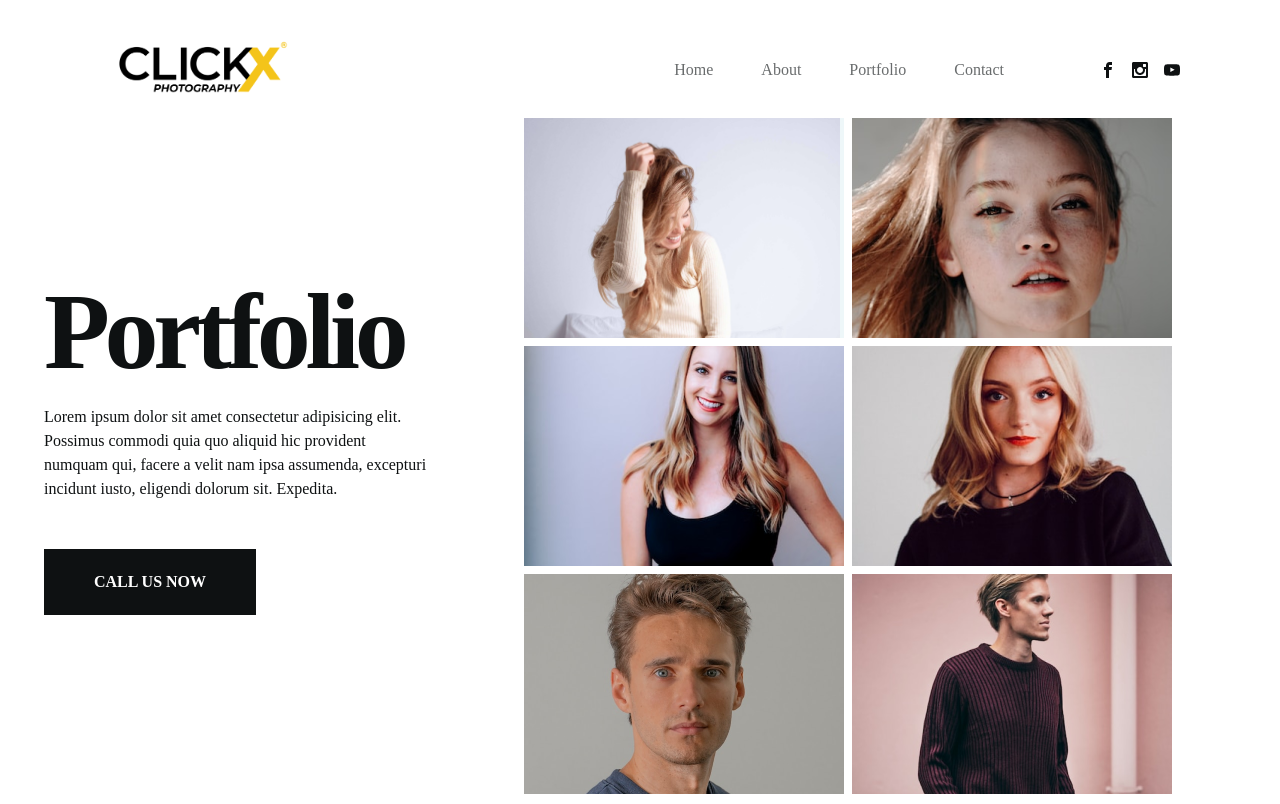
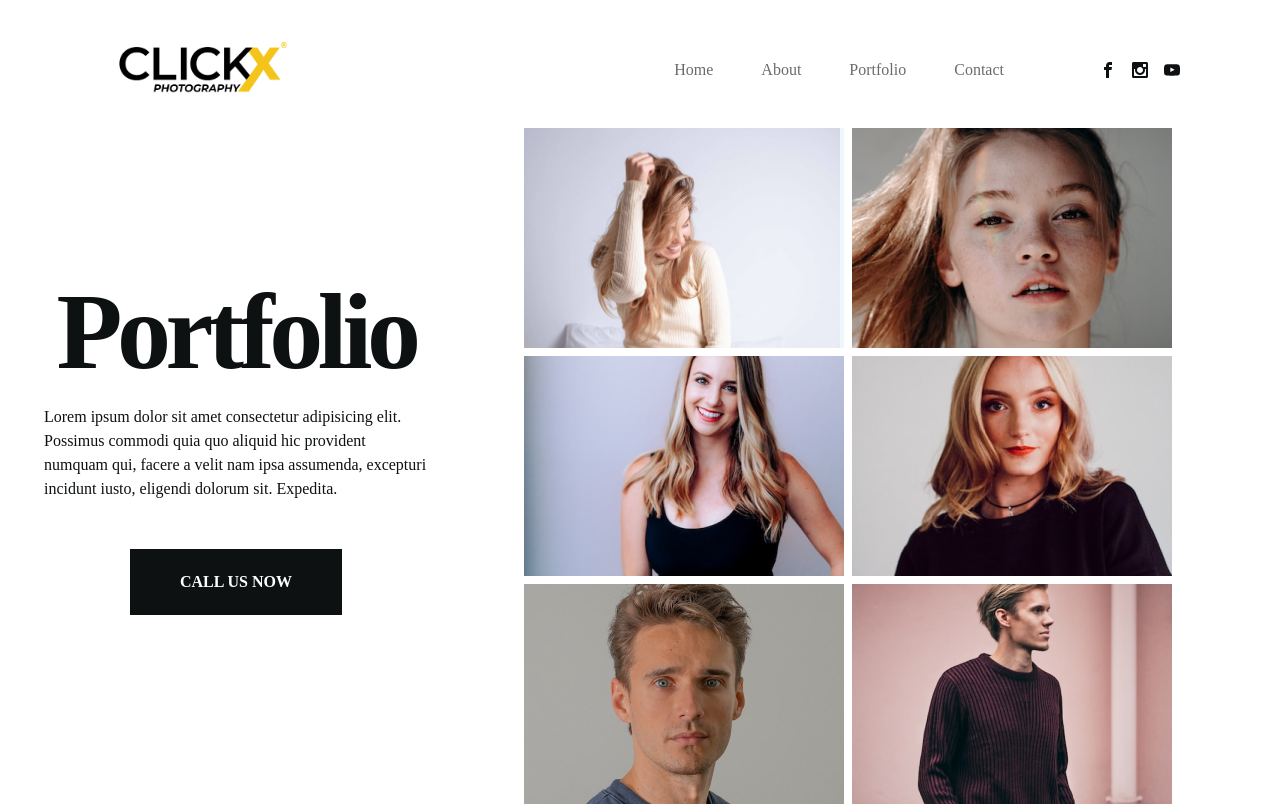
Before and after one commit to ClickX-Photography/clickx-portfolio, a React (Vite) app: page /portfolio in a window 1280 px wide. Built offline with nearby package versions, Linux system fonts and the light colour scheme.

Commit message:
update portfolio page

```diff
--- a/src/pages/Portfolio.tsx
+++ b/src/pages/Portfolio.tsx
@@ -12,12 +12,12 @@ const Portfolio = () => {
     <section className='section'>
       <div className='container mx-auto h-full relative'>
         <div className='flex flex-col lg:flex-row h-full items-center justify-start gap-x-24 text-center lg:text-left pt-24 lg:pt-36 pb-8'>
-          <div className='flex flex-col lg:items-start'>
+          <div className='flex flex-col lg:items-center'>
             <h1 className='h1'>Portfolio</h1>
             <p className='mb-12 max-w-sm'>Lorem ipsum dolor sit amet consectetur adipisicing elit. Possimus commodi quia quo aliquid hic provident numquam qui, facere a velit nam ipsa assumenda, excepturi incidunt iusto, eligendi dolorum sit. Expedita.</p>
             <Link to={'/contact'} className='btn mb-[30px]'>CALL US NOW</Link>
           </div>
-          <div className='grid grid-cols-2 lg:gap-2'>
+          <div className='grid grid-cols-2 lg:gap-2 lg:pt-[20px]'>
             <div className='max-w-[250px] lg:max-w-[320px] h-[187px] lg:h-[220px] bg-accent overflow-hidden'>
               <img className='object-cover h-full lg:h-[220px] hover:scale-110 transition-all duration-500' src={Image1}></img>
             </div>
```
